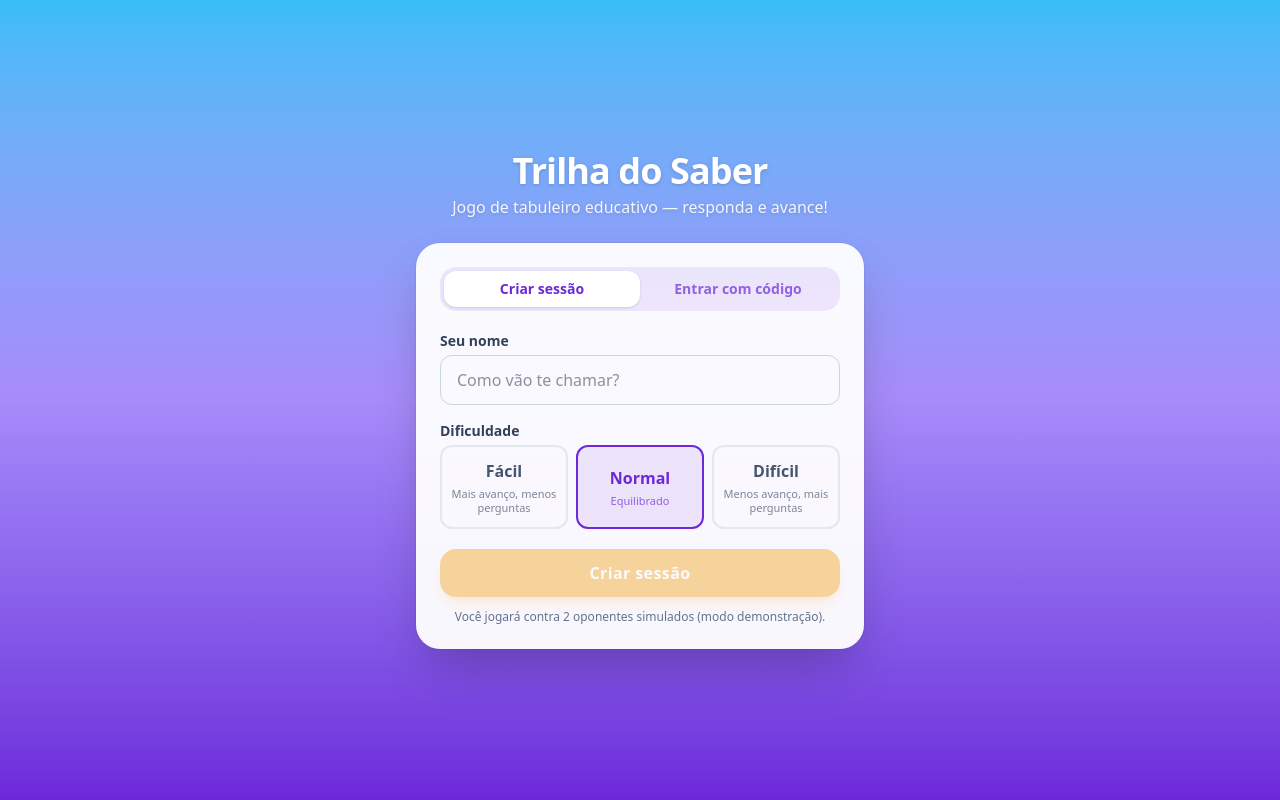
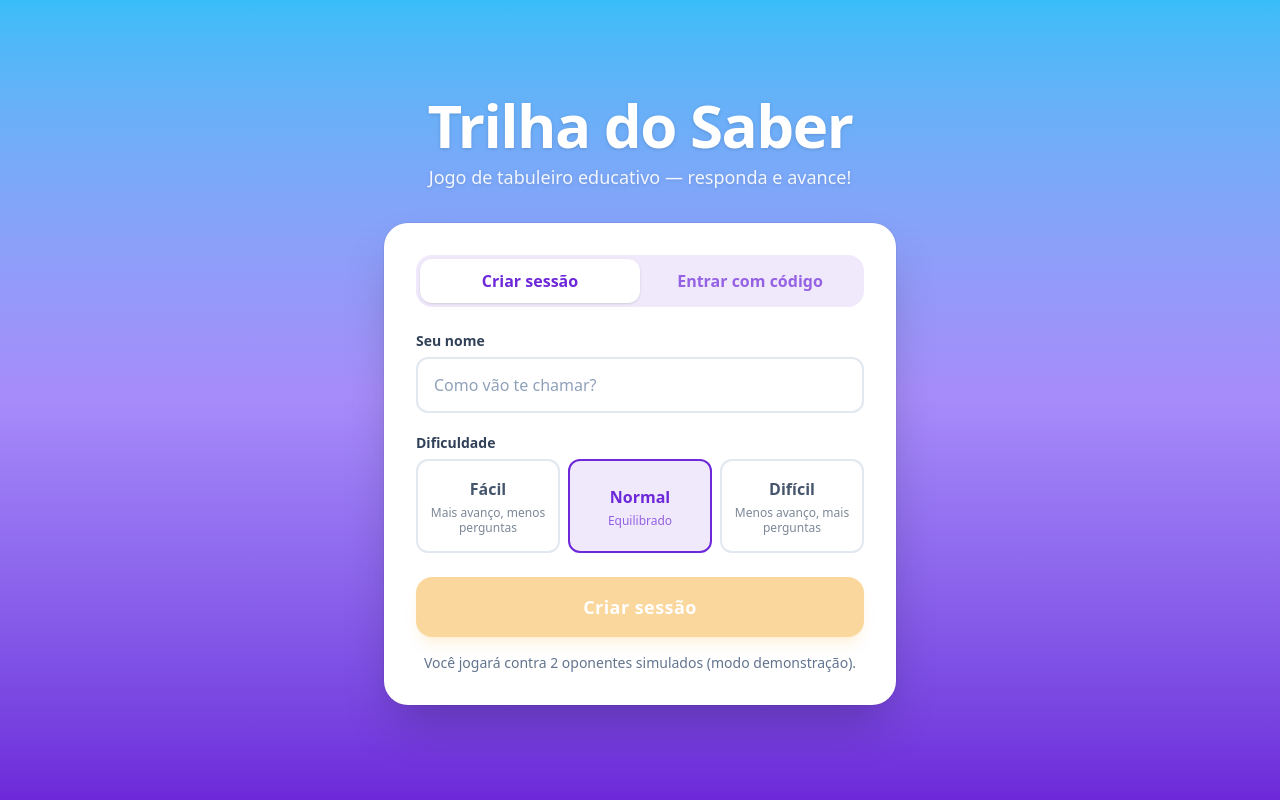
Before and after one commit to SupersonicTeam/proexGame-front, a React (Vite) app: page / in a window 1280 px wide. Built offline with nearby package versions, Linux system fonts and the light colour scheme.

Commit message:
feat: enhance HomeScreen with new UI components and improved layout; add OptionGroup and Tabs for better user interaction

```diff
--- a/src/features/lobby/HomeScreen.tsx
+++ b/src/features/lobby/HomeScreen.tsx
@@ -4,6 +4,9 @@ import { useGameStore } from '../../game/store/gameStore'
 import { Button } from '../../ui/Button'
 import { Card } from '../../ui/Card'
 import { Screen } from '../../ui/Screen'
+import { TextField } from '../../ui/TextField'
+import { Tabs } from '../../ui/Tabs'
+import { OptionGroup } from '../../ui/OptionGroup'
 
 const DIFFICULTIES: { value: Difficulty; label: string; hint: string }[] = [
   { value: 'easy', label: 'Fácil', hint: 'Mais avanço, menos perguntas' },
@@ -12,6 +15,11 @@ const DIFFICULTIES: { value: Difficulty; label: string; hint: string }[] = [
 ]
 
 type Mode = 'create' | 'join'
+
+const MODE_TABS: { value: Mode; label: string }[] = [
+  { value: 'create', label: 'Criar sessão' },
+  { value: 'join', label: 'Entrar com código' },
+]
 
 /** Tela inicial: criar uma nova sessão ou entrar por código. */
 export function HomeScreen() {
@@ -30,34 +38,27 @@ export function HomeScreen() {
 
   return (
     <Screen center>
-      <div className="w-full max-w-md">
-        <header className="mb-6 text-center text-white drop-shadow">
-          <h1 className="text-4xl font-black tracking-tight">
+      <div className="w-full max-w-lg">
+        <header className="mb-8 text-center text-white drop-shadow">
+          <h1 className="text-5xl font-black tracking-tight sm:text-6xl">
             Trilha do Saber
           </h1>
-          <p className="mt-1 text-white/90">
+          <p className="mt-2 text-lg text-white/90">
             Jogo de tabuleiro educativo — responda e avance!
           </p>
         </header>
 
-        <Card>
-          <div className="mb-5 flex rounded-2xl bg-brand/10 p-1">
-            <TabButton
-              active={mode === 'create'}
-              onClick={() => setMode('create')}
-            >
-              Criar sessão
-            </TabButton>
-            <TabButton active={mode === 'join'} onClick={() => setMode('join')}>
-              Entrar com código
-            </TabButton>
-          </div>
+        <Card size="lg">
+          <Tabs
+            className="mb-6"
+            value={mode}
+            options={MODE_TABS}
+            onChange={setMode}
+          />
 
-          <label className="mb-1 block text-sm font-semibold text-slate-700">
-            Seu nome
-          </label>
-          <input
-            className="mb-4 w-full rounded-xl border border-slate-300 px-4 py-3 text-slate-800 focus:border-brand focus:outline-none focus:ring-2 focus:ring-brand/40"
+          <TextField
+            label="Seu nome"
+            containerClassName="mb-5"
             value={name}
             onChange={(e) => setName(e.target.value)}
             placeholder="Como vão te chamar?"
@@ -66,47 +67,31 @@ export function HomeScreen() {
 
           {mode === 'create' ? (
             <>
-              <span className="mb-1 block text-sm font-semibold text-slate-700">
-                Dificuldade
-              </span>
-              <div className="mb-5 grid grid-cols-3 gap-2">
-                {DIFFICULTIES.map((d) => (
-                  <button
-                    key={d.value}
-                    type="button"
-                    onClick={() => setDifficulty(d.value)}
-                    className={
-                      'rounded-xl border-2 px-2 py-3 text-center transition ' +
-                      (difficulty === d.value
-                        ? 'border-brand bg-brand/10 text-brand'
-                        : 'border-slate-200 text-slate-600 hover:border-slate-300')
-                    }
-                  >
-                    <span className="block font-bold">{d.label}</span>
-                    <span className="mt-1 block text-[11px] leading-tight opacity-70">
-                      {d.hint}
-                    </span>
-                  </button>
-                ))}
-              </div>
+              <OptionGroup
+                className="mb-6"
+                label="Dificuldade"
+                value={difficulty}
+                options={DIFFICULTIES}
+                onChange={setDifficulty}
+              />
               <Button
+                size="lg"
                 className="w-full"
                 disabled={!canCreate}
                 onClick={() => createSession({ name: trimmed, difficulty })}
               >
                 Criar sessão
               </Button>
-              <p className="mt-3 text-center text-xs text-slate-500">
+              <p className="mt-4 text-center text-sm text-slate-500">
                 Você jogará contra 2 oponentes simulados (modo demonstração).
               </p>
             </>
           ) : (
             <>
-              <label className="mb-1 block text-sm font-semibold text-slate-700">
-                Código da sessão
-              </label>
-              <input
-                className="mb-5 w-full rounded-xl border border-slate-300 px-4 py-3 font-mono text-lg tracking-widest text-slate-800 focus:border-brand focus:outline-none focus:ring-2 focus:ring-brand/40"
+              <TextField
+                label="Código da sessão"
+                containerClassName="mb-6"
+                className="font-mono text-xl tracking-[0.4em]"
                 value={code}
                 onChange={(e) =>
                   setCode(e.target.value.replace(/\D/g, '').slice(0, 5))
@@ -116,6 +101,7 @@ export function HomeScreen() {
               />
               <Button
                 variant="secondary"
+                size="lg"
                 className="w-full"
                 disabled={!canJoin}
                 onClick={() =>
@@ -124,7 +110,7 @@ export function HomeScreen() {
               >
                 Entrar
               </Button>
-              <p className="mt-3 text-center text-xs text-slate-500">
+              <p className="mt-4 text-center text-sm text-slate-500">
                 Entrar em sessão de outro jogador exige o servidor online (em
                 breve).
               </p>
@@ -132,7 +118,7 @@ export function HomeScreen() {
           )}
 
           {error && (
-            <p className="mt-4 rounded-xl bg-coral/15 px-4 py-2 text-center text-sm font-semibold text-coral">
+            <p className="mt-5 rounded-xl bg-coral/15 px-4 py-3 text-center text-sm font-semibold text-coral">
               {error}
             </p>
           )}
@@ -141,26 +127,3 @@ export function HomeScreen() {
     </Screen>
   )
 }
-
-function TabButton({
-  active,
-  onClick,
-  children,
-}: {
-  active: boolean
-  onClick: () => void
-  children: string
-}) {
-  return (
-    <button
-      type="button"
-      onClick={onClick}
-      className={
-        'flex-1 rounded-xl px-3 py-2 text-sm font-bold transition ' +
-        (active ? 'bg-white text-brand shadow' : 'text-brand/70')
-      }
-    >
-      {children}
-    </button>
-  )
-}
--- a/src/ui/Button.tsx
+++ b/src/ui/Button.tsx
@@ -1,17 +1,24 @@
 import type { ButtonHTMLAttributes, ReactNode } from 'react'
 
 type Variant = 'primary' | 'secondary' | 'ghost'
+type Size = 'md' | 'lg'
 
 interface ButtonProps extends ButtonHTMLAttributes<HTMLButtonElement> {
   variant?: Variant
+  size?: Size
   children: ReactNode
 }
 
 const base =
-  'inline-flex items-center justify-center gap-2 rounded-2xl px-6 py-3 ' +
+  'inline-flex items-center justify-center gap-2 rounded-2xl ' +
   'font-bold tracking-wide transition-transform duration-150 active:scale-95 ' +
   'disabled:cursor-not-allowed disabled:opacity-40 disabled:active:scale-100 ' +
   'focus:outline-none focus-visible:ring-4 focus-visible:ring-white/40'
+
+const sizes: Record<Size, string> = {
+  md: 'px-6 py-3 text-base',
+  lg: 'px-7 py-4 text-lg',
+}
 
 const variants: Record<Variant, string> = {
   primary:
@@ -24,12 +31,16 @@ const variants: Record<Variant, string> = {
 /** Botão padrão do app, com variantes vibrantes (público teen). */
 export function Button({
   variant = 'primary',
+  size = 'md',
   className = '',
   children,
   ...rest
 }: ButtonProps) {
   return (
-    <button className={`${base} ${variants[variant]} ${className}`} {...rest}>
+    <button
+      className={`${base} ${sizes[size]} ${variants[variant]} ${className}`}
+      {...rest}
+    >
       {children}
     </button>
   )
--- a/src/ui/Card.tsx
+++ b/src/ui/Card.tsx
@@ -1,18 +1,23 @@
 import type { ReactNode } from 'react'
+
+type Size = 'md' | 'lg'
 
 interface CardProps {
   children: ReactNode
+  size?: Size
   className?: string
 }
 
-/** Cartão translúcido sobre o fundo vibrante. */
-export function Card({ children, className = '' }: CardProps) {
+const paddings: Record<Size, string> = {
+  md: 'p-6',
+  lg: 'p-8',
+}
+
+/** Cartão branco sobre o fundo vibrante. */
+export function Card({ children, size = 'md', className = '' }: CardProps) {
   return (
     <div
-      className={
-        'rounded-3xl bg-white/95 p-6 shadow-2xl ring-1 ring-black/5 ' +
-        className
-      }
+      className={`rounded-3xl bg-white shadow-2xl ring-1 ring-black/5 ${paddings[size]} ${className}`}
     >
       {children}
     </div>
--- /dev/null
+++ b/src/ui/OptionGroup.tsx
@@ -0,0 +1,65 @@
+interface Option<T extends string> {
+  value: T
+  label: string
+  hint?: string
+}
+
+interface OptionGroupProps<T extends string> {
+  /** Rótulo da seção (opcional). */
+  label?: string
+  value: T
+  options: Option<T>[]
+  onChange: (value: T) => void
+  /** Nº de colunas da grade (default = nº de opções). */
+  columns?: number
+  className?: string
+}
+
+/** Grade de cartões de escolha reutilizável (ex.: dificuldade). */
+export function OptionGroup<T extends string>({
+  label,
+  value,
+  options,
+  onChange,
+  columns,
+  className = '',
+}: OptionGroupProps<T>) {
+  const cols = columns ?? options.length
+  return (
+    <div className={className}>
+      {label && (
+        <span className="mb-1.5 block text-sm font-semibold text-slate-700">
+          {label}
+        </span>
+      )}
+      <div
+        className="grid gap-2"
+        style={{ gridTemplateColumns: `repeat(${cols}, minmax(0, 1fr))` }}
+      >
+        {options.map((opt) => {
+          const active = opt.value === value
+          return (
+            <button
+              key={opt.value}
+              type="button"
+              onClick={() => onChange(opt.value)}
+              className={
+                'rounded-xl border-2 px-2 py-4 text-center transition ' +
+                (active
+                  ? 'border-brand bg-brand/10 text-brand'
+                  : 'border-slate-200 text-slate-600 hover:border-slate-300')
+              }
+            >
+              <span className="block text-base font-bold">{opt.label}</span>
+              {opt.hint && (
+                <span className="mt-1 block text-xs leading-tight opacity-70">
+                  {opt.hint}
+                </span>
+              )}
+            </button>
+          )
+        })}
+      </div>
+    </div>
+  )
+}
--- /dev/null
+++ b/src/ui/Tabs.tsx
@@ -0,0 +1,40 @@
+interface TabOption<T extends string> {
+  value: T
+  label: string
+}
+
+interface TabsProps<T extends string> {
+  value: T
+  options: TabOption<T>[]
+  onChange: (value: T) => void
+  className?: string
+}
+
+/** Alternador segmentado reutilizável (ex.: Criar sessão / Entrar com código). */
+export function Tabs<T extends string>({
+  value,
+  options,
+  onChange,
+  className = '',
+}: TabsProps<T>) {
+  return (
+    <div className={`flex rounded-2xl bg-brand/10 p-1 ${className}`}>
+      {options.map((opt) => {
+        const active = opt.value === value
+        return (
+          <button
+            key={opt.value}
+            type="button"
+            onClick={() => onChange(opt.value)}
+            className={
+              'flex-1 rounded-xl px-3 py-2.5 text-base font-bold transition ' +
+              (active ? 'bg-white text-brand shadow' : 'text-brand/70')
+            }
+          >
+            {opt.label}
+          </button>
+        )
+      })}
+    </div>
+  )
+}
--- /dev/null
+++ b/src/ui/TextField.tsx
@@ -0,0 +1,36 @@
+import { useId } from 'react'
+import type { InputHTMLAttributes } from 'react'
+
+interface TextFieldProps extends InputHTMLAttributes<HTMLInputElement> {
+  label: string
+  /** Classe extra no wrapper (margens etc.). */
+  containerClassName?: string
+}
+
+const inputBase =
+  'w-full rounded-xl border-2 border-slate-200 px-4 py-3.5 text-base ' +
+  'text-slate-800 transition focus:border-brand focus:outline-none ' +
+  'focus:ring-4 focus:ring-brand/20 placeholder:text-slate-400'
+
+/** Campo de texto rotulado reutilizável (nome, código, etc.). */
+export function TextField({
+  label,
+  className = '',
+  containerClassName = '',
+  id,
+  ...rest
+}: TextFieldProps) {
+  const autoId = useId()
+  const inputId = id ?? autoId
+  return (
+    <div className={containerClassName}>
+      <label
+        htmlFor={inputId}
+        className="mb-1.5 block text-sm font-semibold text-slate-700"
+      >
+        {label}
+      </label>
+      <input id={inputId} className={`${inputBase} ${className}`} {...rest} />
+    </div>
+  )
+}
```
Also changed, not shown: src/features/lobby/LobbyScreen.tsx (+19 -14 lines), src/features/result/ResultScreen.tsx (+12 -12 lines).
